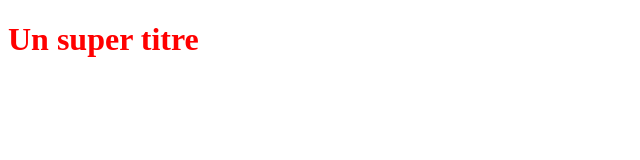
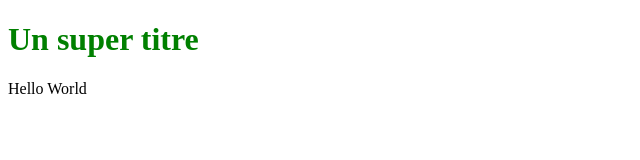
Before and after one commit to rmi80/OpenclassroomsProject, a plain HTML site: page index.html in a window 1280 px wide. Shown: the whole page, without its empty margins (0-640 px from the left). Drawn offline with Linux system fonts and the light colour scheme.

Commit message:
Modifications sur le fichier index.html

```diff
--- a/index.html
+++ b/index.html
@@ -6,5 +6,6 @@
 </head>
 <body>
     <h1>Un super titre</h1>
+	<p> Hello World</p>
 </body>
 </html>
--- a/styles.css
+++ b/styles.css
@@ -1,3 +1,3 @@
 h1 {
-    color: red;
+    color: green;
 }
```
